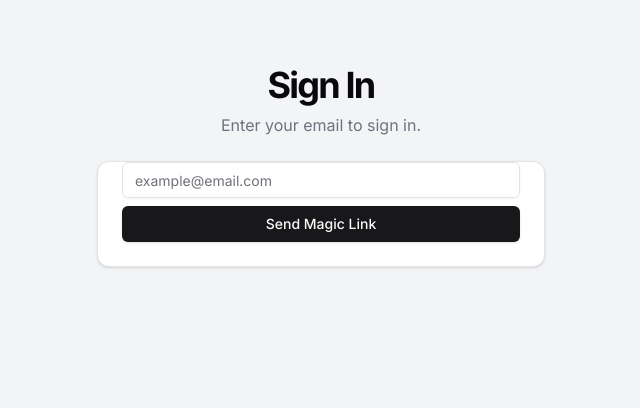
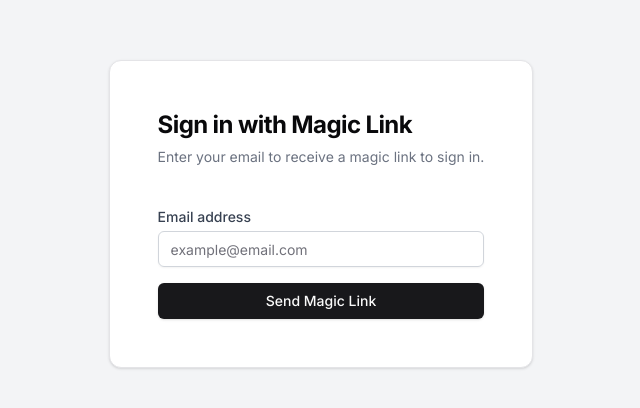
Before and after one commit to Lucas-Wilian/micro-saas-app, a Next.js app: page /auth in a window 1280 px wide. Shown: the part 234-642 px from the top of the page, without its empty margins (319-959 px from the left). Built offline with nearby package versions, Linux system fonts and the light colour scheme.

Commit message:
new form magic link

```diff
--- a/src/app/auth/_components/auth-form.tsx
+++ b/src/app/auth/_components/auth-form.tsx
@@ -3,39 +3,59 @@
 import { Label } from '@/components/ui/label';
 import { Input } from '@/components/ui/input';
 import { Button } from '@/components/ui/button';
-import { CardContent, Card } from '@/components/ui/card';
+import {
+  CardContent,
+  Card,
+  CardHeader,
+  CardTitle,
+  CardDescription,
+} from '@/components/ui/card';
 import { useForm } from 'react-hook-form';
 import { signIn } from 'next-auth/react';
+import { toast } from '@/components/ui/use-toast';
 
 export function AuthForm() {
   const form = useForm();
   const handleSubmit = form.handleSubmit(async (data) => {
-    console.log(data);
-    await signIn('email', { email: data.email });
+    try {
+      await signIn('email', { email: data.email, redirect: false });
+      toast({
+        title: 'Magic Link Sent',
+        description: 'Check your email for the magic link to login',
+      });
+    } catch (error) {
+      toast({
+        title: 'Error',
+        description: 'An Error occurred. Please try again.',
+      });
+    }
   });
 
   return (
     <main className='flex min-h-screen flex-col items-center justify-center bg-gray-100 py-12 px-4 dark:bg-gray-950'>
-      <div className='mx-auto w-full max-w-md space-y-6'>
-        <div className='space-y-2 text-center'>
-          <h1 className='text-3xl font-bold tracking-tighter sm:text-4xl'>
-            Sign In
-          </h1>
-          <p className='text-gray-500 dark:text-gray-400'>
-            Enter your email to sign in.
-          </p>
-        </div>
-        <Card>
-          <CardContent className='space-y-4'>
-            <form onSubmit={handleSubmit} className='space-y-2'>
+      <div className='flex items-center justify-center h-screen bg-gray-100 dark:bg-gray-900'>
+        <Card className='w-full max-w-md p-6 space-y-4'>
+          <CardHeader>
+            <CardTitle className='text-2xl font-bold'>
+              Sign in with Magic Link
+            </CardTitle>
+            <CardDescription className='text-gray-500 dark:text-gray-400'>
+              Enter your email to receive a magic link to sign in.
+            </CardDescription>
+          </CardHeader>
+          <CardContent>
+            <form onSubmit={handleSubmit} className='space-y-4'>
               <div>
-                <Label className='sr-only' htmlFor='email'>
-                  Email
+                <Label
+                  className='block text-sm font-medium text-gray-700 dark:text-gray-300'
+                  htmlFor='email'
+                >
+                  Email address
                 </Label>
                 <Input
+                  className='mt-1 block w-full rounded-md border-gray-300 shadow-sm focus:border-indigo-500 focus:ring-indigo-500 sm:text-sm'
                   id='email'
                   placeholder='example@email.com'
-                  required
                   type='email'
                   {...form.register('email')}
                 />
```
